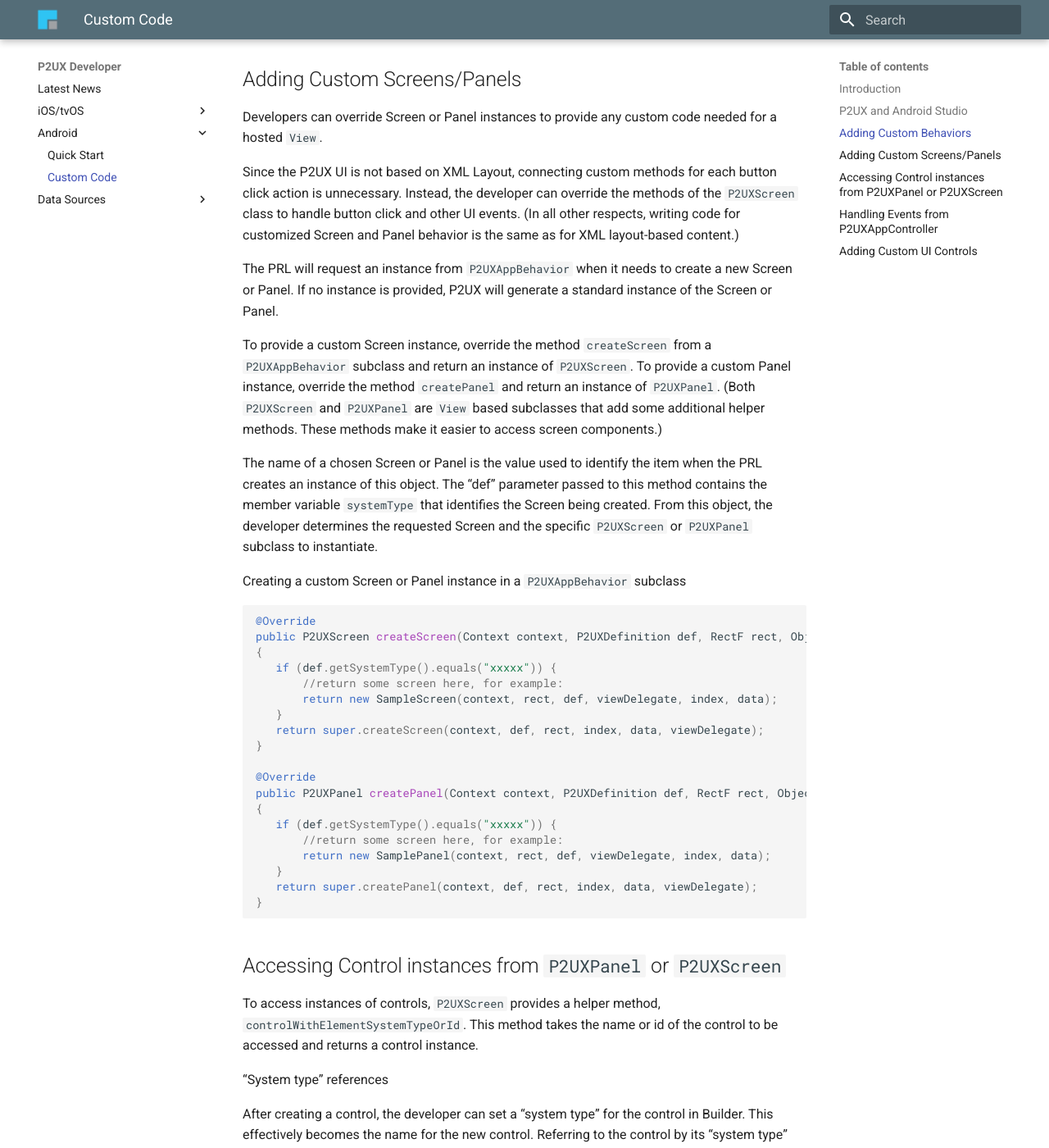
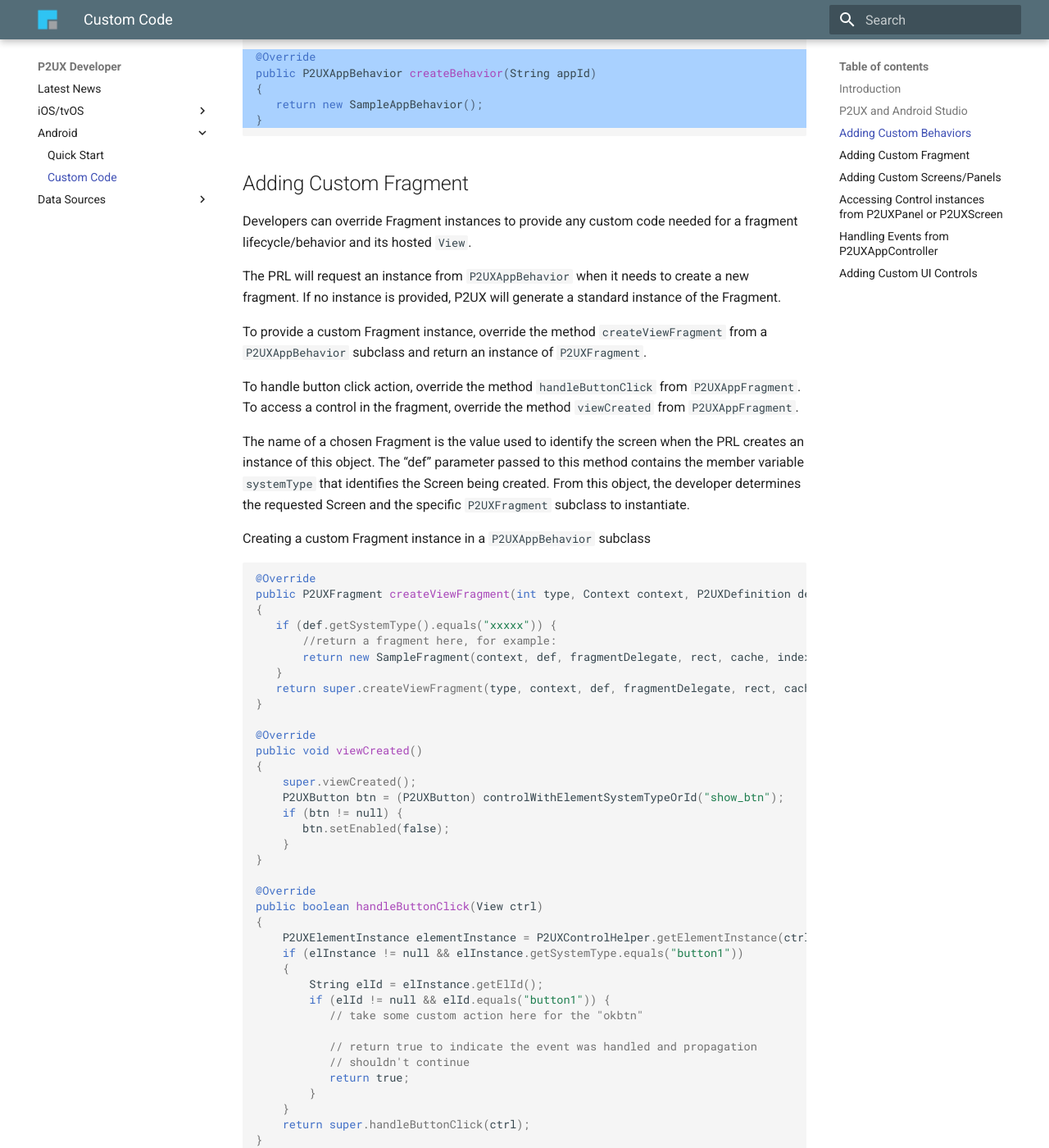
Before and after one commit to P2UX/ClientLibraries, an MkDocs documentation site: the page built from docs/android/customcode.md, in a window 1280 px wide and 1400 px high, scrolled down 2851 px. Shown: the whole window at 82% size. Built offline with MkDocs 1.6.1 and Material for MkDocs 9.7.7, drawn with Linux system fonts in a browser that asks for light colours; old or Windows-style settings are respelled for this version of MkDocs; some of the changed text lies outside the part shown.

Commit message:
Added references to creating a custom Fragment

````diff
--- a/docs/android/customcode.md
+++ b/docs/android/customcode.md
@@ -38,6 +38,7 @@
 
 | Modifier and Type | Method and Description |
 | --- | --- |
+| P2UXFragment  | `createViewFragment(int type, Context context, P2UXDefinition def, P2UXFragment.UXFragmentDelegate fragmentDelegate, RectF rect, boolean cache, Object index, Object data, P2UXViewContainerDelegate viewDelegate)`<br/><br/>Creates a custom fragment |
 | P2UXScreen  | `createScreen(Context context, P2UXDefinition def, RectF rect, Object index, Object data, P2UXViewContainerDelegate viewDelegate)`<br/><br/>Creates a custom screen |
 | P2UXPanel   | `createPanel(Context context, P2UXDefinition def, RectF rect, Object index, Object data, P2UXViewContainerDelegate viewDelegate)`<br/><br/>Creates a custom panel |
 | View        | `createControl(String type, P2UXElementInstance elInstance, RectF rect, P2UXViewContainerDelegate viewDelegate, Object index, Object data)`<br/><br/>Creates a custom control |
@@ -81,6 +82,60 @@
 public P2UXAppBehavior createBehavior(String appId)
 {
    return new SampleAppBehavior();
+}
+```
+
+## Adding Custom Fragment
+
+Developers can override Fragment instances to provide any custom code needed for a fragment lifecycle/behavior and its hosted `View`.
+
+The PRL will request an instance from `P2UXAppBehavior` when it needs to create a new fragment. If no instance is provided, P2UX will generate a standard instance of the Fragment.
+
+To provide a custom Fragment instance, override the method `createViewFragment` from a `P2UXAppBehavior` subclass and return an instance of `P2UXFragment`.
+
+To handle button click action, override the method `handleButtonClick` from `P2UXAppFragment`. To access a control in the fragment, override the method `viewCreated` from `P2UXAppFragment`.
+
+The name of a chosen Fragment is the value used to identify the screen when the PRL creates an instance of this object. The “def” parameter passed to this method contains the member variable `systemType` that identifies the Screen being created. From this object, the developer determines the requested Screen and the specific `P2UXFragment` subclass to instantiate.
+
+Creating a custom Fragment instance in a `P2UXAppBehavior` subclass
+
+``` Java
+@Override
+public P2UXFragment createViewFragment(int type, Context context, P2UXDefinition def, P2UXFragment.UXFragmentDelegate fragmentDelegate, RectF rect, boolean cache, Object index, Object data, P2UXViewContainerDelegate viewDelegate)
+{
+   if (def.getSystemType().equals("xxxxx")) {
+       //return a fragment here, for example:
+       return new SampleFragment(context, def, fragmentDelegate, rect, cache, index, data, viewDelegate);
+   }
+   return super.createViewFragment(type, context, def, fragmentDelegate, rect, cache, index, data, viewDelegate);
+}
+
+@Override
+public void viewCreated()
+{
+    super.viewCreated();
+    P2UXButton btn = (P2UXButton) controlWithElementSystemTypeOrId("show_btn");
+    if (btn != null) {
+       btn.setEnabled(false);
+    }
+}
+
+@Override
+public boolean handleButtonClick(View ctrl)
+{
+    P2UXElementInstance elementInstance = P2UXControlHelper.getElementInstance(ctrl);
+    if (elInstance != null && elInstance.getSystemType.equals("button1"))
+    {
+        String elId = elInstance.getElId();
+        if (elId != null && elId.equals("button1")) {
+           // take some custom action here for the "okbtn"
+
+           // return true to indicate the event was handled and propagation
+           // shouldn't continue
+           return true;
+        }
+    }
+    return super.handleButtonClick(ctrl);
 }
 ```
 
````
